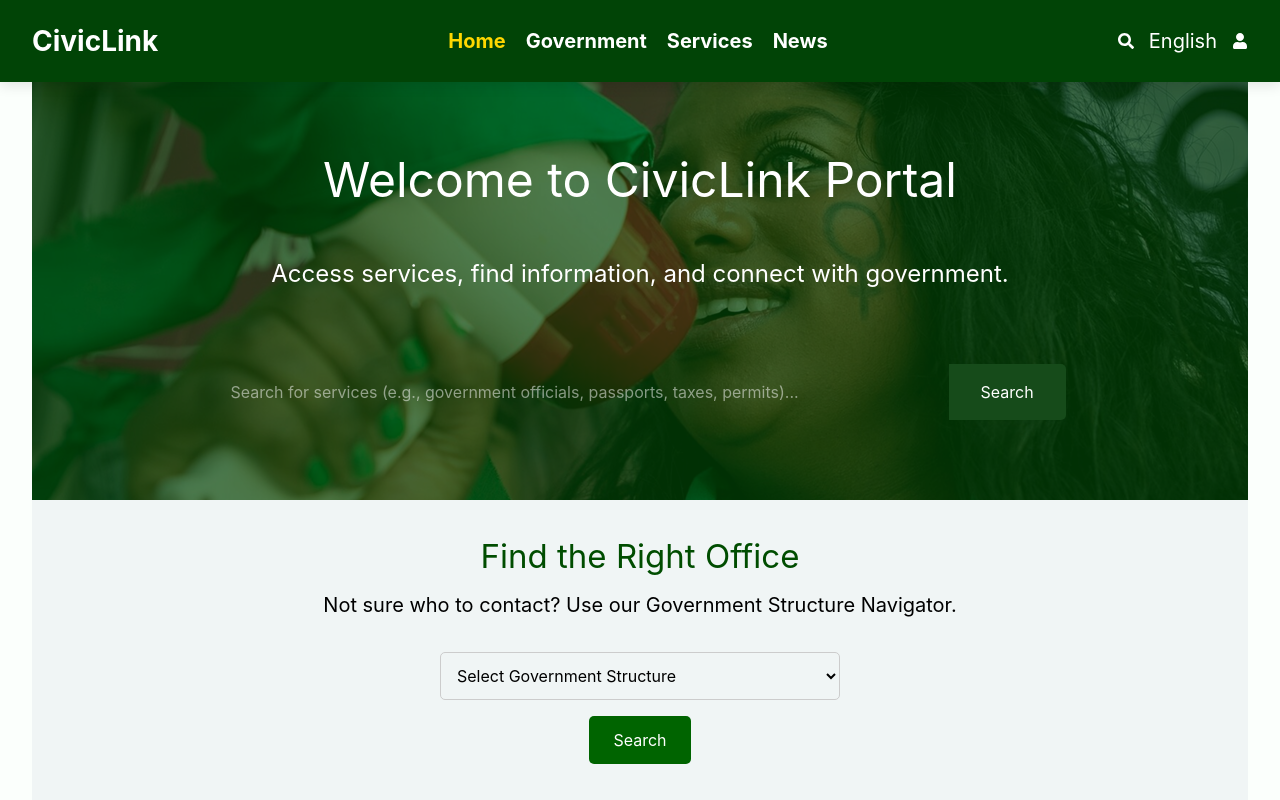
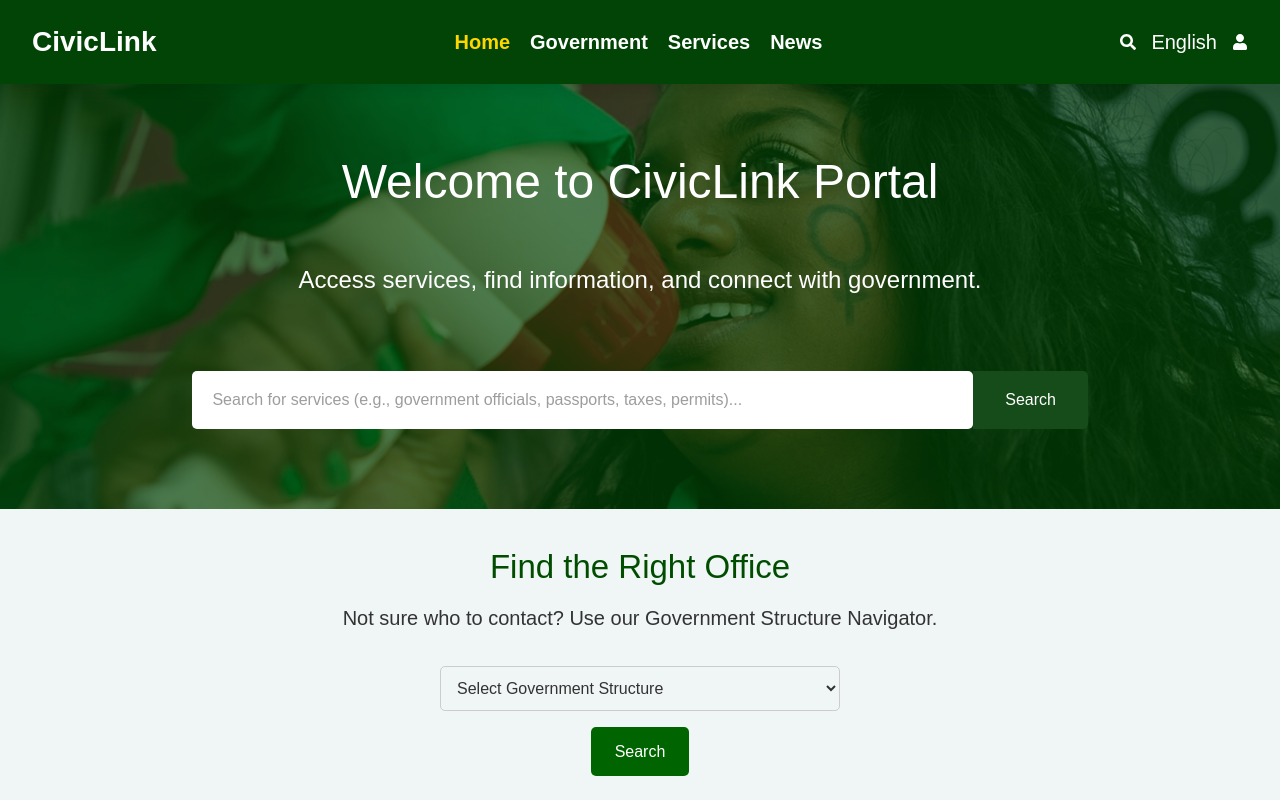
Before and after one commit to EjikeJosephUche/civiklink, a React (Vite) app in the folder frontend/: page / in a window 1280 px wide. Shown: the top 800 px of the page. Built offline with nearby package versions, Linux system fonts and the light colour scheme.

Commit message:
updated the homepage

```diff
--- a/frontend/src/components/cards/AmenitiesCard.css
+++ b/frontend/src/components/cards/AmenitiesCard.css
@@ -7,6 +7,7 @@
   display: flex;
   flex-direction: column;
   align-items: center;
+  transition: all 0.3s ease;
 }
 
 .card:hover {
--- a/frontend/src/components/sections/FAQ.tsx
+++ b/frontend/src/components/sections/FAQ.tsx
@@ -3,7 +3,7 @@ import styles from "../../styles/homePage.module.css";
 
 const FAQ: React.FC = () => {
   return (
-    <section className={styles.faqSection}>
+    <section  className={styles.faqSection}>
       <h2 className={styles.faqSectionTitle}>Frequently Asked Questions</h2>
       <div className={styles.faqList}>
         {[
--- a/frontend/src/components/sections/Hero.tsx
+++ b/frontend/src/components/sections/Hero.tsx
@@ -14,12 +14,13 @@ export const Hero = () => {
       >
         <h1 className={styles.heroTitle}>Welcome to CivicLink Portal</h1>
         <p className={styles.heroSubtitle}>
+
           Access services, find information, and connect with government.
         </p>
         <div className={styles.searchBar}>
           <input
             type="text"
-            placeholder="Search for services (e.g., government officials, passports, taxes, permits)..."
+            placeholder=" Search for services (e.g., government officials, passports, taxes, permits)..."
             className={styles.searchInput}
           />
           <button className={styles.searchBotton}>Search</button>
--- a/frontend/src/layout/MainLayout.tsx
+++ b/frontend/src/layout/MainLayout.tsx
@@ -6,7 +6,7 @@ import '../components/navbar/Navbar.module.css';
 const MainLayout = () => (
   <>
     <Navbar />
-    <main style={{ padding: '2rem', minHeight: '80vh' }}>
+    <main style={{ padding: '2rem 0rem', minHeight: '80vh' }}>
       <Outlet />
 
     </main>
--- a/frontend/src/styles/homePage.module.css
+++ b/frontend/src/styles/homePage.module.css
@@ -1,3 +1,12 @@
+body {
+  font-family: "Arial", sans-serif;
+  line-height: 1.6;
+  color: #333;
+}
+
+.homePage {
+  background-color: #f9fafb;
+}
 /* Hero Section */
 .heroSection {
   background-size: cover;
@@ -37,6 +46,8 @@
   flex-grow: 5;
   border-bottom-left-radius: 5px;
   border-top-left-radius: 5px;
+  background-color: white;
+  color: #3b3b3b;
 }
 
 .searchBotton {
@@ -129,6 +140,11 @@
   border: 1px solid #ddd;
   border-radius: 10px;
   text-align: left;
+  transition: all 0.3s ease;
+}
+.offerCard:hover {
+  transform: translateY(-5px);
+  cursor: pointer;
 }
 
 .cardWhite {
```
